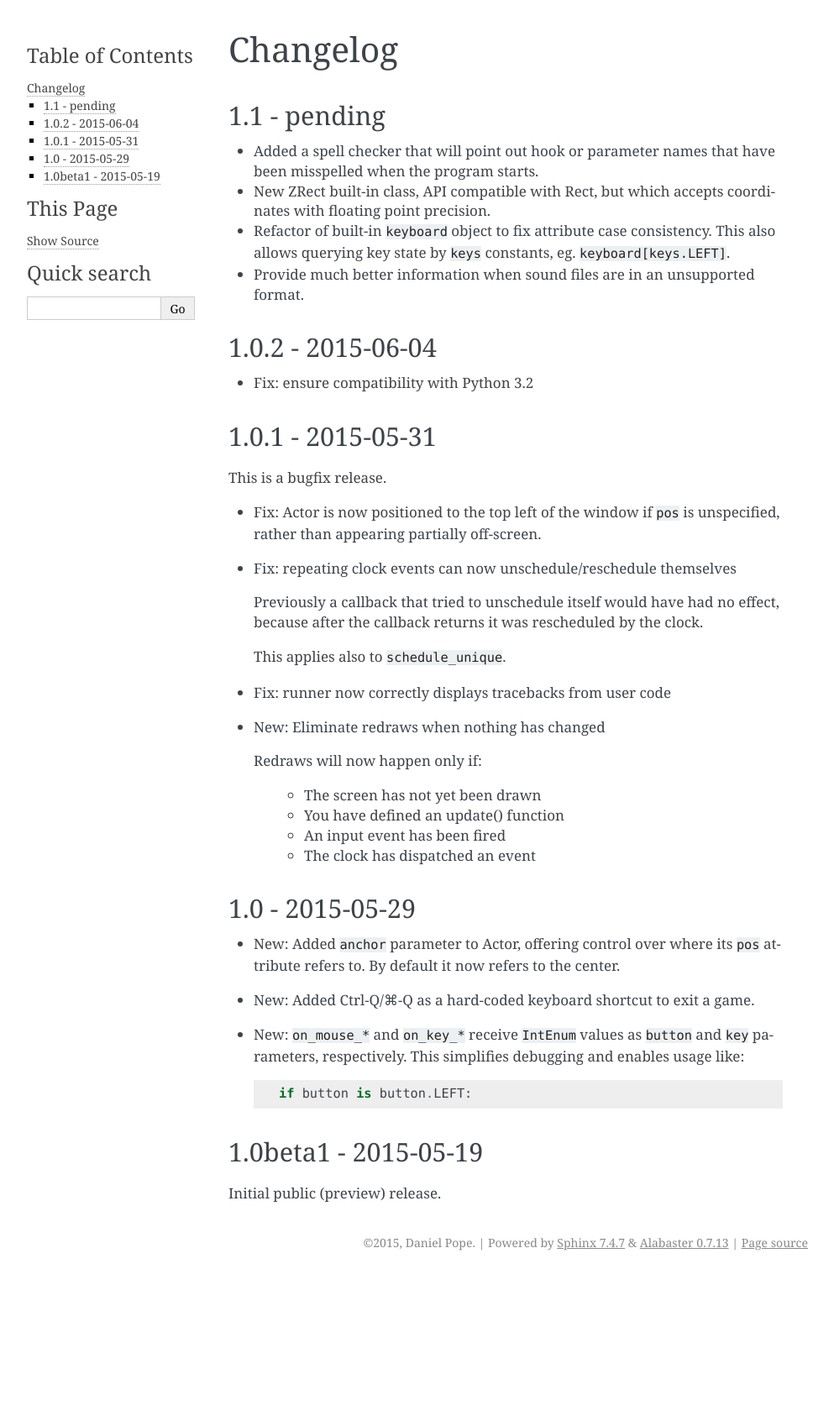
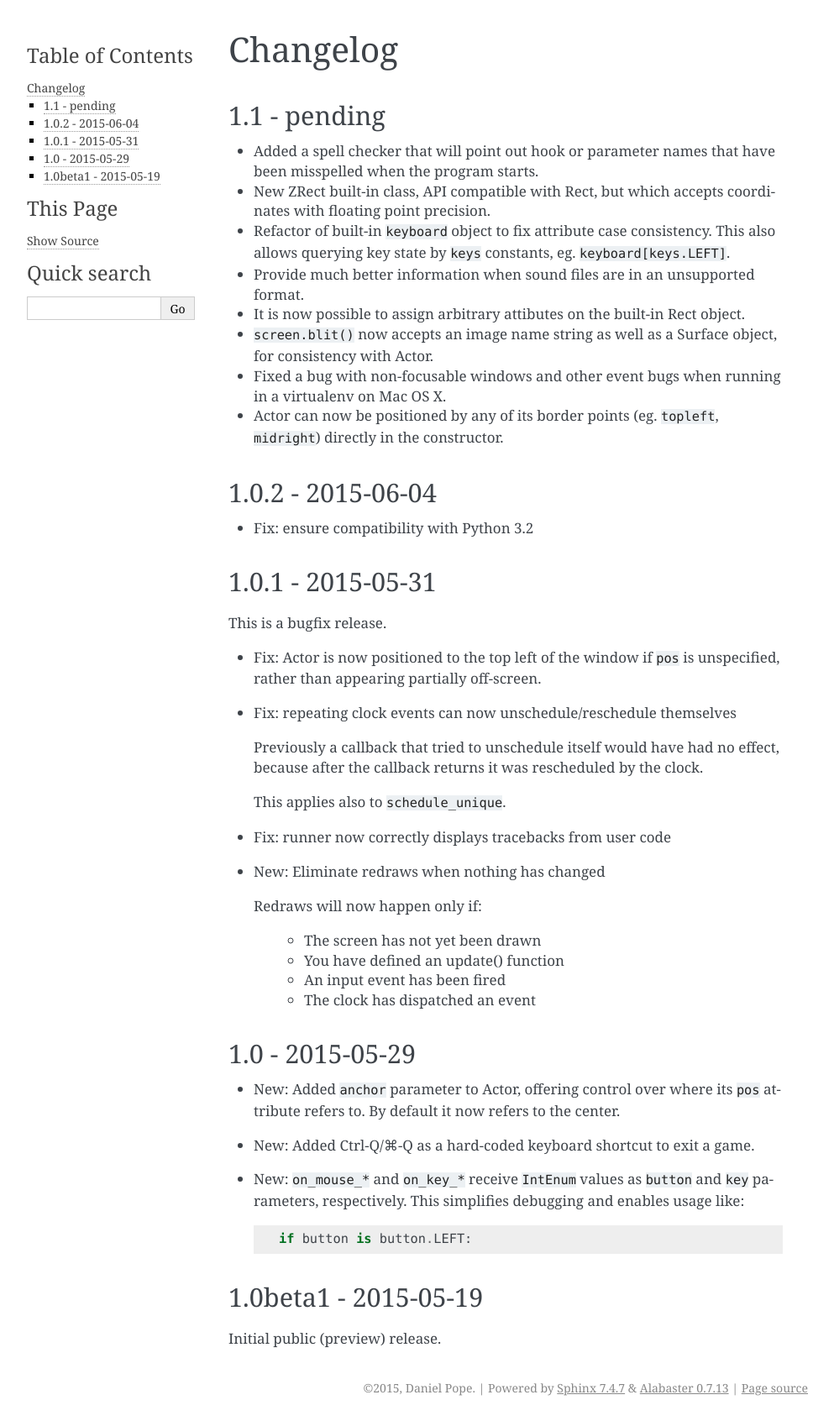
Before and after one commit to lordmauve/pgzero, a Sphinx documentation site: the page built from doc/changelog.rst, in a window 1280 px wide. Shown: the whole page at 84% size, without its empty margins (148-1141 px from the left). Built offline with Sphinx 7.4.7, drawn with Linux system fonts in a browser that asks for light colours; before the commit the page ends 1519 px from its top, so only the background shows below that.

Commit message:
Update changelog

```diff
--- a/doc/changelog.rst
+++ b/doc/changelog.rst
@@ -13,6 +13,13 @@ Changelog
   ``keyboard[keys.LEFT]``.
 * Provide much better information when sound files are in an unsupported
   format.
+* It is now possible to assign arbitrary attibutes on the built-in Rect object.
+* ``screen.blit()`` now accepts an image name string as well as a Surface
+  object, for consistency with Actor.
+* Fixed a bug with non-focusable windows and other event bugs when running in
+  a virtualenv on Mac OS X.
+* Actor can now be positioned by any of its border points (eg. ``topleft``,
+  ``midright``) directly in the constructor.
 
 
 1.0.2 - 2015-06-04
```
